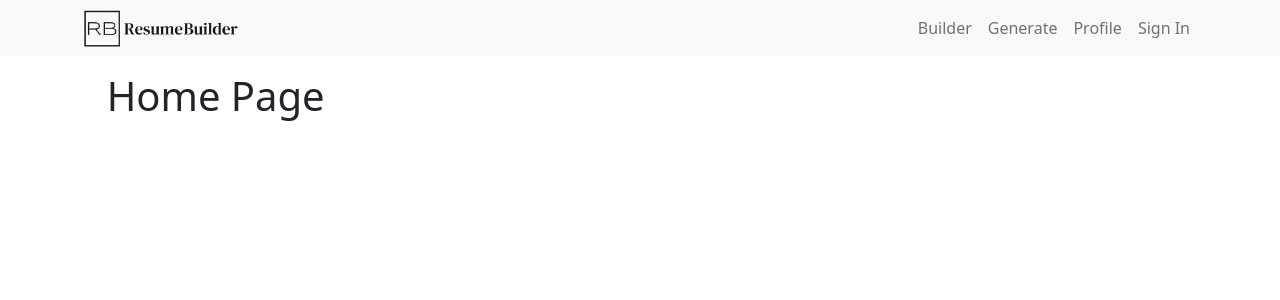
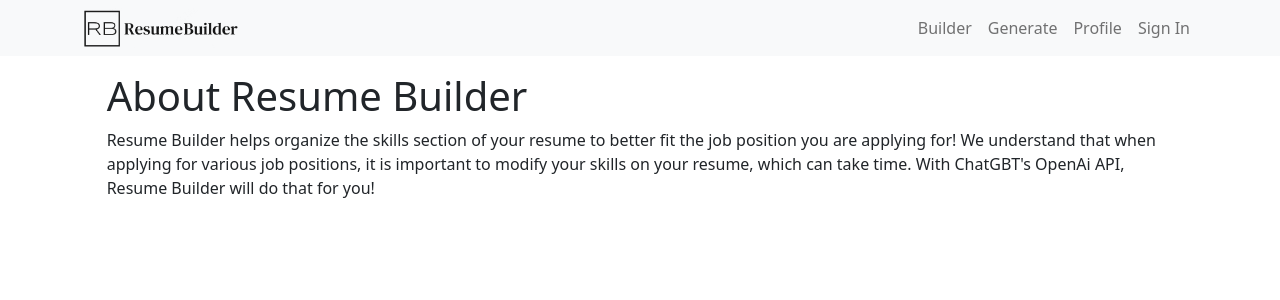
Before and after one commit to bethel-school-of-technology/digital-dream-team-frontend, a React (Create React App) app: page / in a window 1280 px wide. Shown: the top 300 px of the page. Built offline with nearby package versions, Linux system fonts and the light colour scheme.

Commit message:
added home page discription

```diff
--- a/src/components/Home.js
+++ b/src/components/Home.js
@@ -4,7 +4,9 @@ const Home = () => {
 
     return (
         <div>
-            <h1>Home Page</h1>
+            <h1>About Resume Builder</h1>
+            <p>Resume Builder helps organize the skills section of your resume to better fit the job position you are applying for! We understand that when applying for various job positions,
+                it is important to modify your skills on your resume, which can take time. With ChatGBT's OpenAi API, Resume Builder will do that for you!   </p>
         </div>
     );
 };
```
